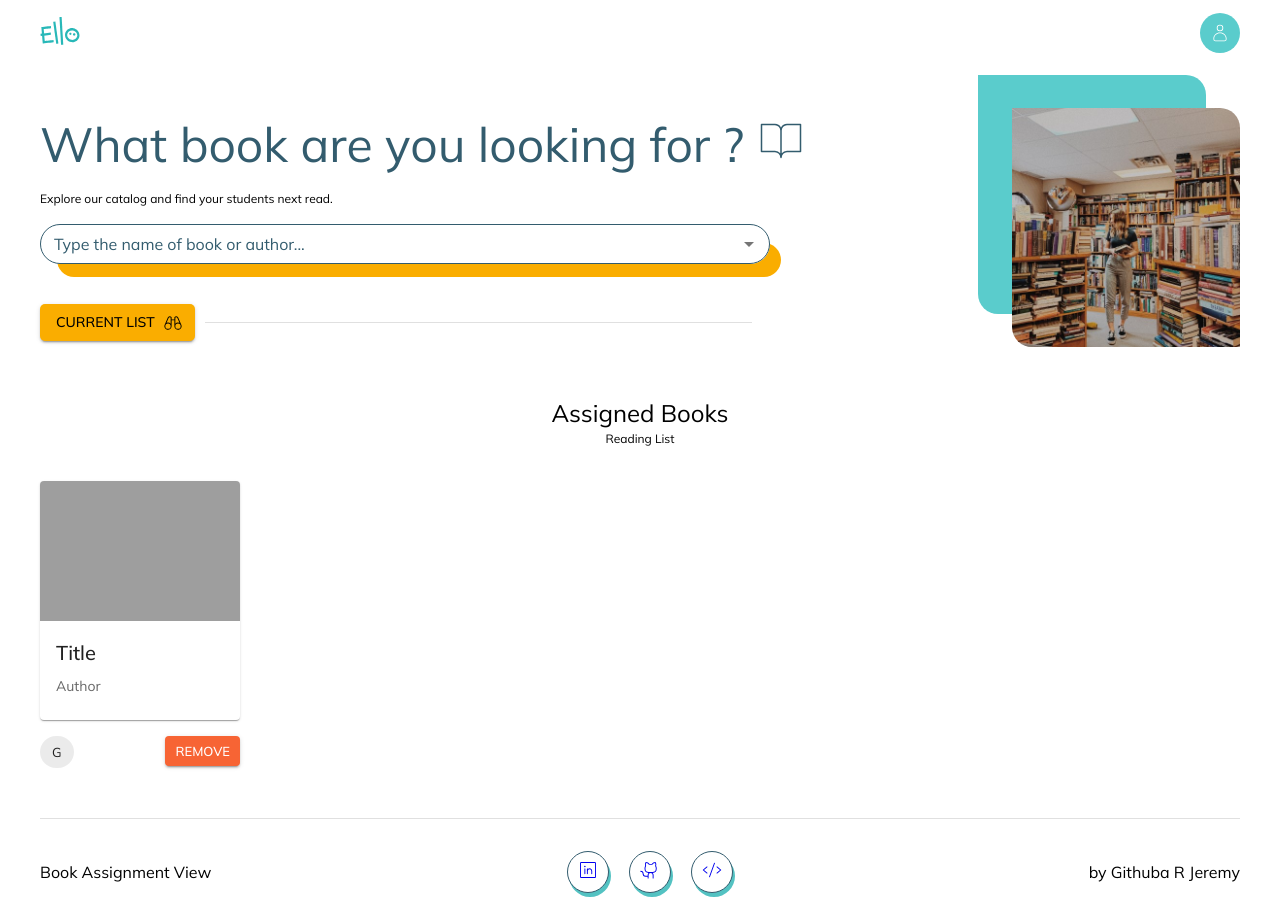
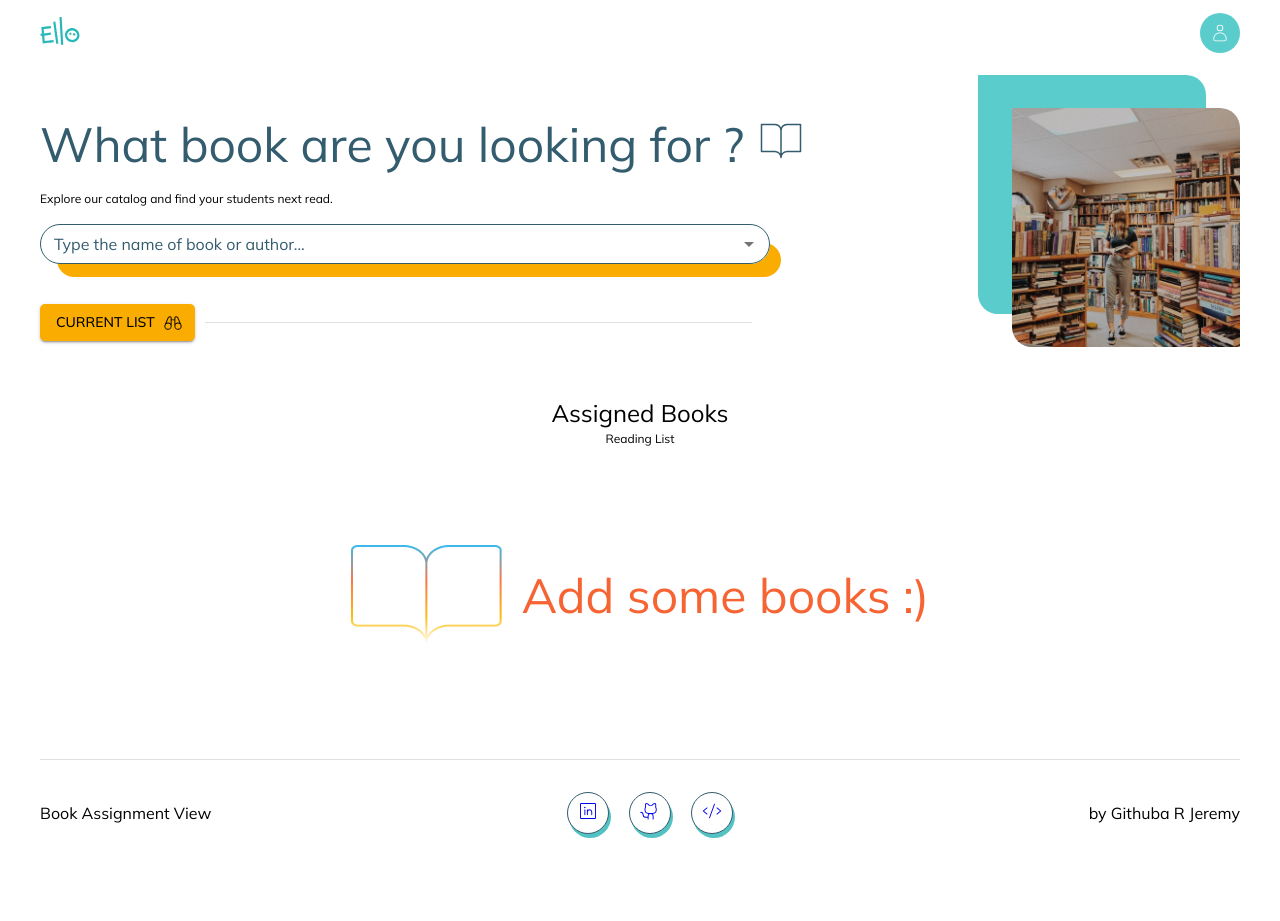
Before and after one commit to githubarj/Ello, a React (Vite) app in the folder frontend/: page /book-assignment in a window 1280 px wide. After the commit the page ends 862 px from the top, so only its background shows below. Built offline with nearby package versions, Linux system fonts and the light colour scheme; grey boxes are pictures that could not be loaded.

Commit message:
added the component for if no books have been added

```diff
--- /dev/null
+++ b/frontend/src/sass/Components/_readingList.scss
@@ -0,0 +1,8 @@
+.reading-list {
+    .empty-list {
+        display: flex;
+        align-items: center;
+        justify-content: center;
+        gap: 20px;
+    }
+}
--- a/frontend/src/sass/index.scss
+++ b/frontend/src/sass/index.scss
@@ -1,4 +1,5 @@
 @import "./app";
 @import "./Components/navbar";
-@import './Components/hero';
-@import './Components/footer'
+@import "./Components/hero";
+@import "./Components/footer";
+@import "./Components/readingList";
--- a/frontend/src/views/bookAssignment/Components/ReadingList.jsx
+++ b/frontend/src/views/bookAssignment/Components/ReadingList.jsx
@@ -10,41 +10,65 @@ import {
   Typography,
 } from '@mui/material';
 import theme from '../../theme';
+import { useContext } from 'react';
+import { ListContext } from '..';
+import BookOpen from '../assets/BookOpen.png';
+const ReadingList = () => {
+  const { list } = useContext(ListContext);
 
-const ReadingList = () => {
   return (
     <ThemeProvider theme={theme}>
-      <Grid>
+      <Grid className='reading-list'>
         <Box sx={{ textAlign: 'center', mb: 4 }}>
           <Typography variant='h5'>Assigned Books</Typography>
           <Typography variant='caption'>Reading List</Typography>
         </Box>
+        {list.length === 0 ? (
+          <Typography
+            className='empty-list'
+            sx={{
+              p: 8,
+              color: 'error.main',
+            }}
+            variant='h3'
+          >
+            <img src={BookOpen} alt='' /> Add some books :)
+          </Typography>
+        ) : (
           <Grid>
-          <Box sx={{ maxWidth: 200 }}>
+            {list.map((item, index) => (
+              <Box sx={{ maxWidth: 200 }} key={index}>
                 <Card sx={{ mb: 2 }}>
                   <CardMedia
                     component='img'
                     alt='green iguana'
                     height='140'
-                image='/static/images/cards/contemplative-reptile.jpg'
+                    image={item.coverPhotoURL}
                   />
                   <CardContent>
                     <Typography gutterBottom variant='h6' component='div'>
-                  Title
+                      {item.title}
                     </Typography>
                     <Typography variant='body2' color='text.secondary'>
-                  Author
+                      {item.author}
                     </Typography>
                   </CardContent>
                 </Card>
                 <Box>
-              <Chip label='G' />
-              <Button size='small' color='error' variant='contained' sx={{ float: 'right' }}>
+                  <Chip label={item.readingLevel} />
+                  <Button
+                    size='small'
+                    color='error'
+                    variant='contained'
+                    sx={{ float: 'right' }}
+                  >
                     Remove
                   </Button>
                 </Box>
               </Box>
+            ))}
           </Grid>
+        )}
       </Grid>
     </ThemeProvider>
   );
```
Also changed, not shown: frontend/src/views/bookAssignment/assets/BookOpen.png (added). Lines whose indentation alone changed are shown as unchanged.
